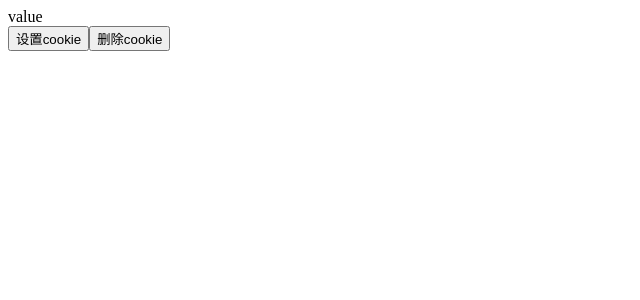
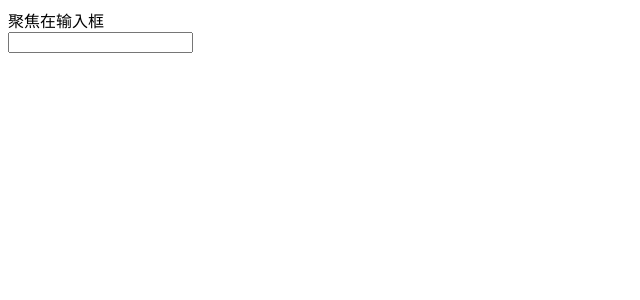
Before and after one commit to linyerun/react-learning, a React (Vite) app in the folder react-demo02-hooks/: page / in a window 1280 px wide. Shown: the top 300 px of the page, without its empty margins (0-640 px from the left). Built offline with nearby package versions, Linux system fonts and the light colour scheme.

Commit message:
hooks: useId使用教程

```diff
--- /dev/null
+++ b/react-demo02-hooks/src/AppUseId.tsx
@@ -0,0 +1,31 @@
+import { useId } from "react";
+
+/**
+ * useId
+ *    为组件生成唯一id, 每调用一次就递增一次
+ *    _r_0_
+ *    _r_1_
+ *    _r_2_
+ *    _r_3_
+ *    ...
+ * */
+
+export const AppUseId = () => {
+  const id = useId();
+  console.log(useId());
+  console.log(useId());
+  console.log(useId());
+  console.log(useId());
+  return (
+    <>
+      <div>
+        <label htmlFor={id}>聚焦在输入框</label>
+      </div>
+      <div>
+        <input id={id} type="text" />
+      </div>
+    </>
+  );
+};
+
+export default AppUseId;
--- a/react-demo02-hooks/src/main.tsx
+++ b/react-demo02-hooks/src/main.tsx
@@ -14,7 +14,8 @@ import "./index.css";
 // import AppUseContext from "@/AppUseContext.tsx";
 // import AppUseMemo from "@/AppUseMemo.tsx";
 // import AppUseCallback from "@/AppUseCallback.tsx";
-import AppUseDebugValue from "@/AppUseDebugValue.tsx";
+// import AppUseDebugValue from "@/AppUseDebugValue.tsx";
+import AppUseId from "@/AppUseId.tsx";
 
 createRoot(document.getElementById("root")!).render(
   <StrictMode>
@@ -31,6 +32,7 @@ createRoot(document.getElementById("root")!).render(
     {/*<AppUseContext />*/}
     {/*<AppUseMemo />*/}
     {/*<AppUseCallback />*/}
-    <AppUseDebugValue />
+    {/*<AppUseDebugValue />*/}
+    <AppUseId />
   </StrictMode>,
 );
```
